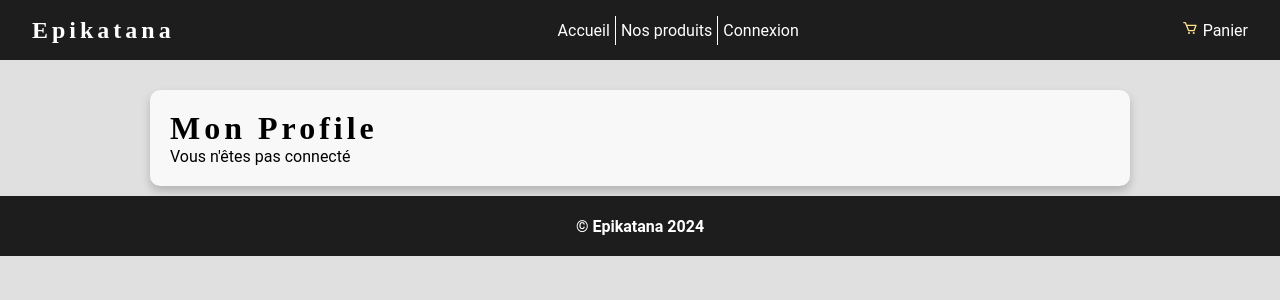
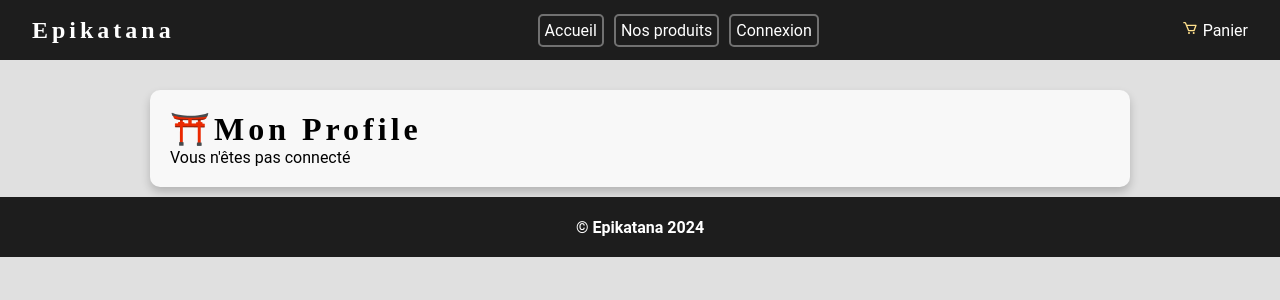
Before and after one commit to Torahime3/Epikatana-webapp, a React (Vite) app in the folder front/: page /profile in a window 1280 px wide. Shown: the top 300 px of the page. Built offline with nearby package versions, Linux system fonts and the light colour scheme; a web font is replaced by a local one.

Commit message:
change title

```diff
--- a/front/src/App.css
+++ b/front/src/App.css
@@ -11,6 +11,10 @@
 h1{
   font-family: 'Japanese Style';
   letter-spacing: 4px;
+}
+
+h1::before{
+  content: '⛩️';
 }
 
 body {
--- a/front/src/styles/Cloud.css
+++ b/front/src/styles/Cloud.css
@@ -2,6 +2,7 @@
     position: absolute;
     width: 200px;
     animation: moveclouds 10s ease-in-out infinite;
+    filter: drop-shadow(0px 5px 10px rgba(0, 0, 0, 0.2))
 }
 
 @keyframes moveclouds {
--- a/front/src/styles/Header.css
+++ b/front/src/styles/Header.css
@@ -33,13 +33,18 @@
 
   .header_navbar li {
     list-style: none;
-    margin: 5px 0px;
+    margin: 5px;
     padding: 5px;
+    border: 2px solid rgb(113, 113, 113);
+    border-radius: 5px;
+    transition: border 0.3s;
   }
 
-  .header_navbar li:not(:last-child) {
-    border-right: 1px solid white; /* Ajoute une bordure droite à tous les éléments sauf le dernier */
+  .header_navbar li:hover {
+    background: var(--hover-background-color);
+    border: 2px solid var(--secondary-color);
   }
+
 
   .header_navbar a {
     text-decoration: none;
--- a/front/src/styles/Home.css
+++ b/front/src/styles/Home.css
@@ -31,6 +31,7 @@
 .slide_img {
   width: 40vw;
   height: auto;
+  border-radius: 30px;
 }
 
 /* Description */
--- a/front/src/styles/Profile.css
+++ b/front/src/styles/Profile.css
@@ -60,11 +60,17 @@
 
 .button_profile {
     text-align: center;
-    border-bottom: 1px black solid;
+    border: 2px solid rgb(171, 170, 170);
     list-style-type: none;
-    padding-bottom: 10px;
+    padding: 5px 2px;
+    border-radius: 10px;
     margin-bottom: 15px;
     cursor: pointer;
+    transition: border 0.3s;
+}
+
+.button_profile:hover {
+    border: 2px solid var(--secondary-color);
 }
 
 .profile_section:nth-child(1){
```
